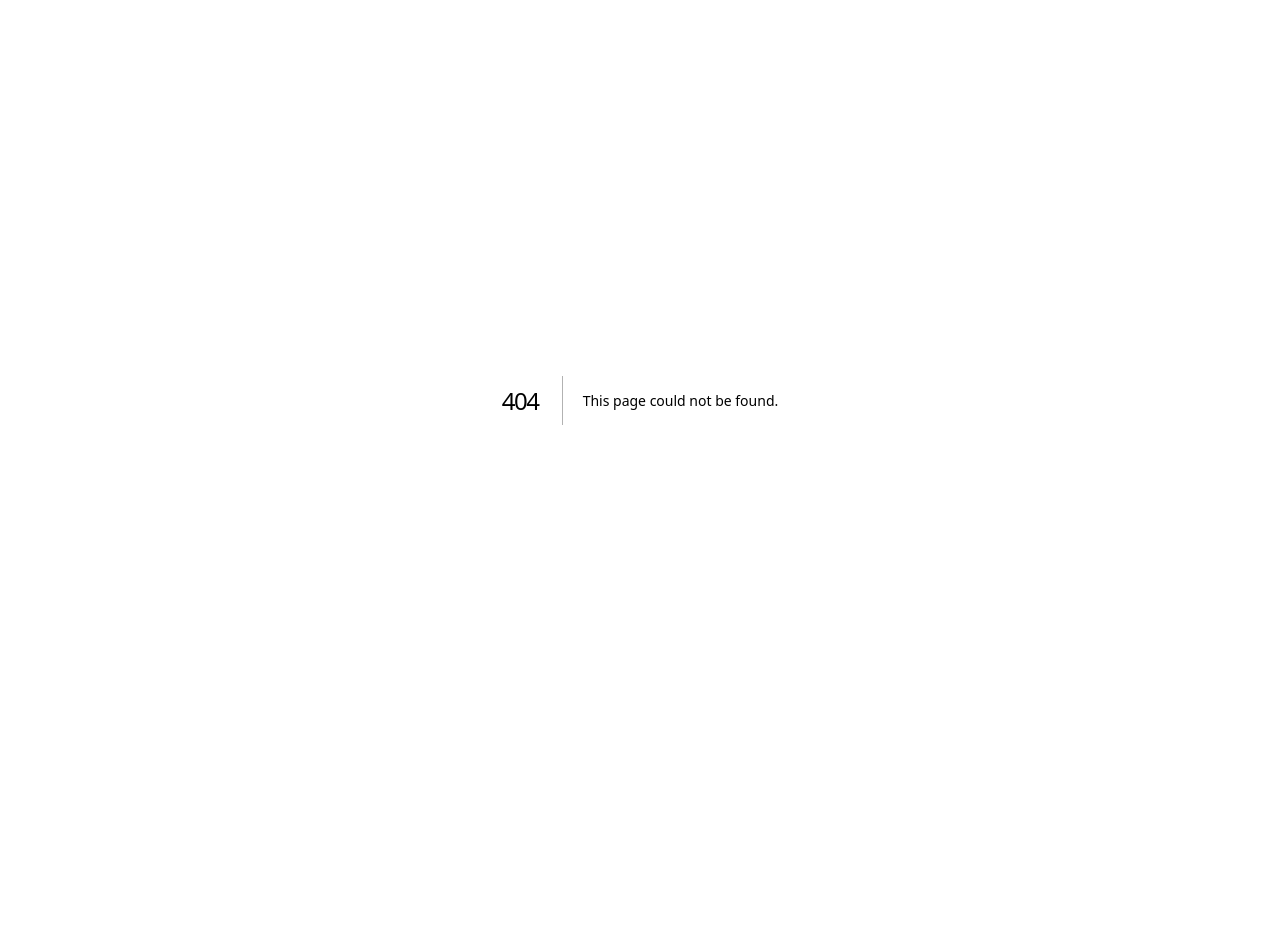
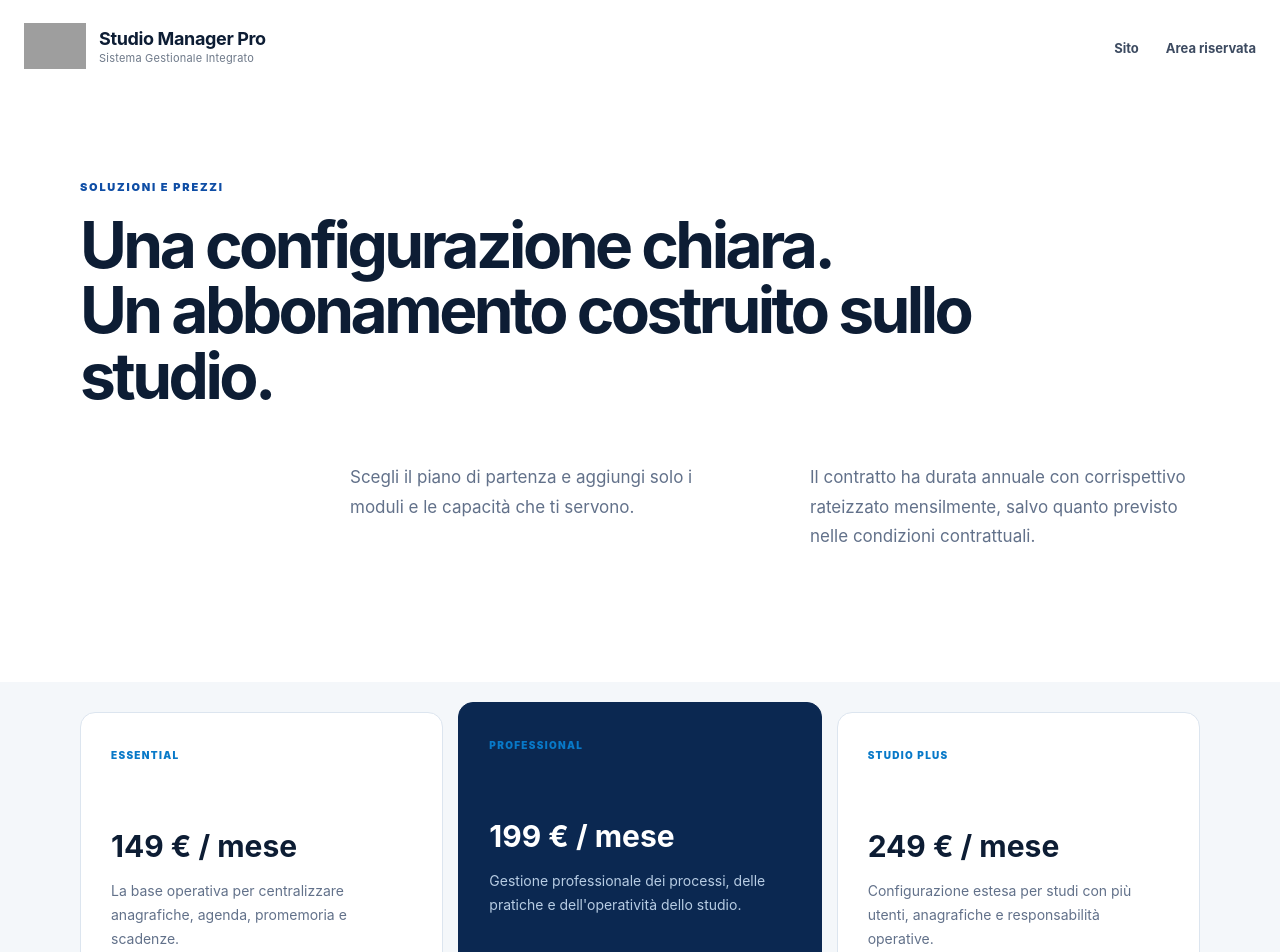
Before and after one commit to martiola68/studio-manager-pro-web, a Next.js app: page /soluzioni in a window 1280 px wide. Before the commit this address had no page. Shown: the top 952 px of the page. Before the commit the page ends 800 px from the top, so only its background shows below. Built offline with nearby package versions, Linux system fonts and the light colour scheme; grey boxes are pictures that could not be loaded.

Commit message:
add solutions and pricing page

```diff
--- /dev/null
+++ b/src/app/soluzioni/page.tsx
@@ -0,0 +1,70 @@
+const piani = [
+  {
+    codice: "essential",
+    nome: "Essential",
+    prezzo: "149 €",
+    descrizione: "La base operativa per centralizzare anagrafiche, agenda, promemoria e scadenze.",
+  },
+  {
+    codice: "professional",
+    nome: "Professional",
+    prezzo: "199 €",
+    descrizione: "Gestione professionale dei processi, delle pratiche e dell'operatività dello studio.",
+  },
+  {
+    codice: "studio_plus",
+    nome: "Studio Plus",
+    prezzo: "249 €",
+    descrizione: "Configurazione estesa per studi con più utenti, anagrafiche e responsabilità operative.",
+  },
+];
+
+const moduli = [
+  ["Antiriciclaggio", "149 € / mese", "Adeguata verifica, documenti e gestione operativa AML."],
+  ["Revisione e controllo", "199 € / mese", "Checklist, verifiche, carte di lavoro e follow-up."],
+  ["Controllo di gestione", "129 € / mese", "Importazione dati contabili, mappature, indicatori e analisi."],
+  ["Pacchetto +3 utenti", "45 € / mese", "Tre utenti aggiuntivi."],
+  ["Pacchetto +5 utenti", "69 € / mese", "Cinque utenti aggiuntivi."],
+  ["Pacchetto +500 anagrafiche", "49 € / mese", "Incremento di 500 anagrafiche attive."],
+];
+
+function Brand() {
+  return <span className="brand"><img src="https://raw.githubusercontent.com/martiola68/studio-manager-pro/main/public/LogoSMP_.png" alt="" className="brandLogo" /><span className="brandWords"><strong>Studio Manager Pro</strong><small>Sistema Gestionale Integrato</small></span></span>;
+}
+
+export default function SoluzioniPage() {
+  return <main>
+    <header className="topbar"><a href="/" aria-label="Studio Manager Pro"><Brand /></a><nav><a href="/">Sito</a><a href="/accesso">Area riservata</a></nav></header>
+
+    <section className="statement" style={{ paddingTop: 84 }}>
+      <p className="eyebrow">SOLUZIONI E PREZZI</p>
+      <h2>Una configurazione chiara.<br />Un abbonamento costruito sullo studio.</h2>
+      <div className="statementText"><p>Scegli il piano di partenza e aggiungi solo i moduli e le capacità che ti servono.</p><p>Il contratto ha durata annuale con corrispettivo rateizzato mensilmente, salvo quanto previsto nelle condizioni contrattuali.</p></div>
+    </section>
+
+    <section className="solutionsSection" style={{ paddingTop: 30 }}>
+      <div className="solutionGrid">
+        {piani.map((piano, index) => <article key={piano.codice} className={index === 1 ? "solutionFeatured" : ""}>
+          <span>{piano.nome.toUpperCase()}</span>
+          <h3>{piano.prezzo} / mese</h3>
+          <p>{piano.descrizione}</p>
+          <a href={`/sottoscrizione?piano=${piano.codice}`}><b>Sottoscrivi {piano.nome} →</b></a>
+        </article>)}
+      </div>
+    </section>
+
+    <section className="workflowSection" style={{ paddingTop: 30 }}>
+      <div className="sectionHead"><div><p className="eyebrow">MODULI E CAPACITÀ AGGIUNTIVE</p><h2>Completa il piano<br />solo dove serve.</h2></div><p>Tutte le componenti aggiuntive sono ricorrenti mensili e possono essere selezionate durante la sottoscrizione.</p></div>
+      <div style={{ display: "grid", gridTemplateColumns: "repeat(2,minmax(0,1fr))", gap: 16 }}>
+        {moduli.map(([nome, prezzo, descrizione]) => <article key={nome} style={{ padding: 24, border: "1px solid #dce5ef", borderRadius: 14, background: "white" }}><p className="eyebrow">{prezzo}</p><h3 style={{ fontSize: 24, margin: "8px 0" }}>{nome}</h3><p style={{ color: "#62718a", lineHeight: 1.7 }}>{descrizione}</p></article>)}
+      </div>
+    </section>
+
+    <section className="accessBanner">
+      <div><p className="eyebrow lightEyebrow">PRONTO A PARTIRE?</p><h2>Configura il tuo abbonamento e completa il contratto.</h2></div>
+      <div className="accessActions"><a className="primaryButton whiteButton" href="/sottoscrizione">Sottoscrivi abbonamento/contratto <span>→</span></a></div>
+    </section>
+
+    <footer><Brand /><div className="footerCenter"><p>© 2026 Studio Manager Pro. Creato da Artiola Mario.</p><small>Opera tutelata ai sensi della Legge 22 aprile 1941, n. 633, e successive modificazioni.</small></div><a href="/accesso">Area riservata</a></footer>
+  </main>;
+}
```
